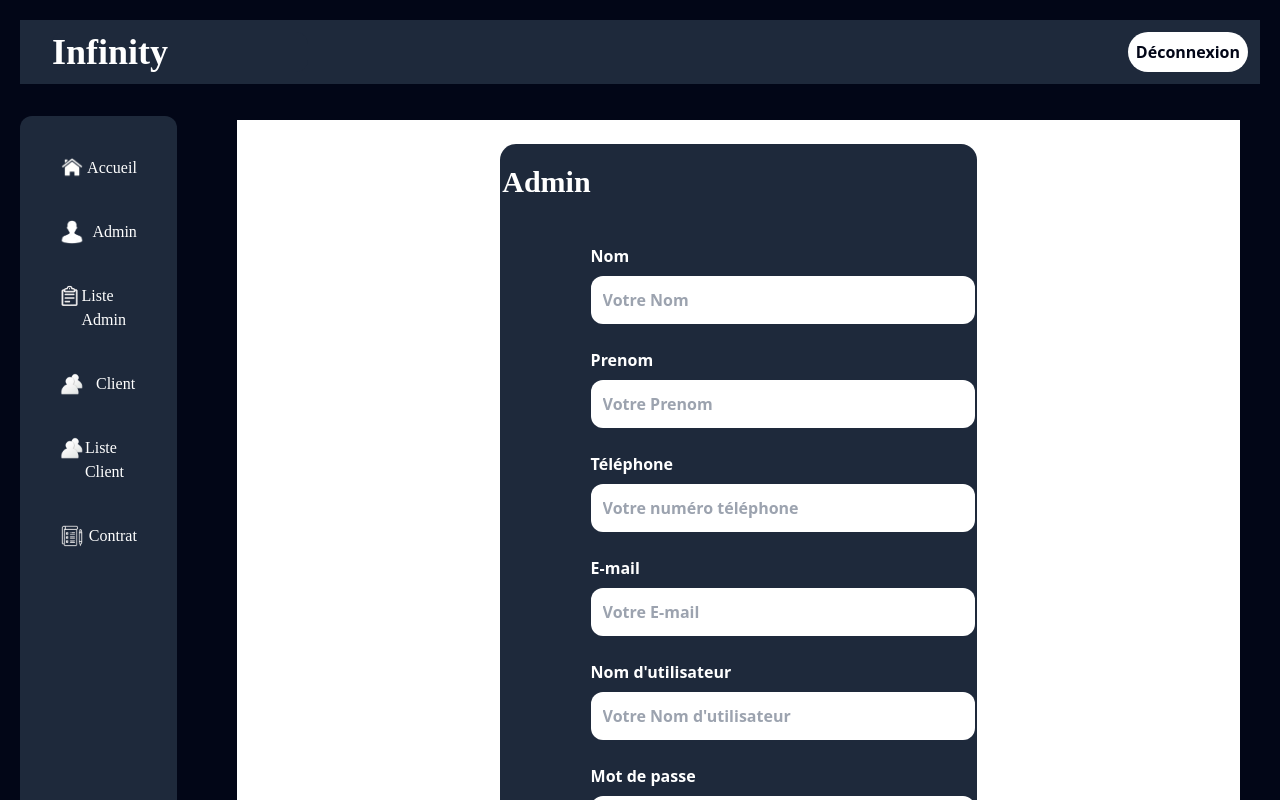
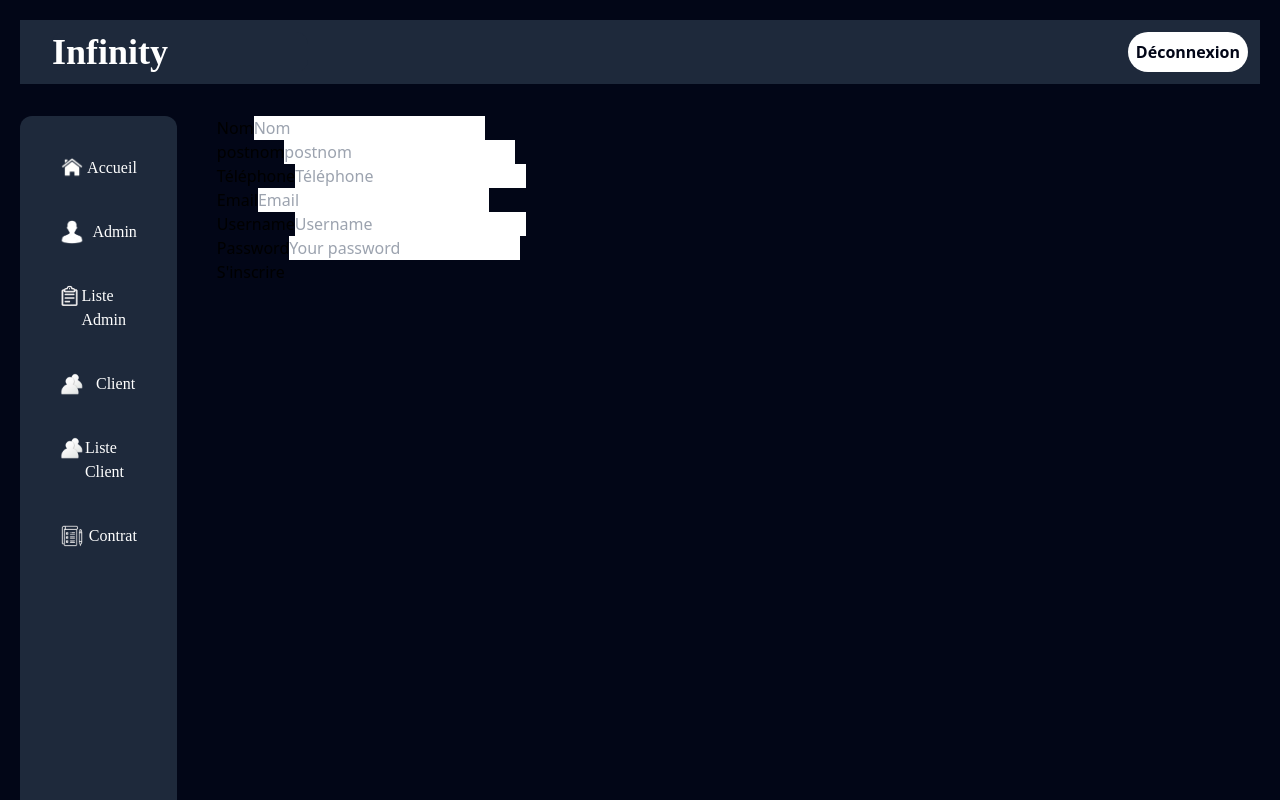
Before and after one commit to Chadrack-Emongo/chacha, a React (Vite) app in the folder client/: page /admin in a window 1280 px wide. Shown: the top 800 px of the page. Built offline with nearby package versions, Linux system fonts and the light colour scheme.

Commit message:
Recupration des Admin dans la base de données et les afficher du coté client

```diff
--- a/client/src/Admin.jsx
+++ b/client/src/Admin.jsx
@@ -1,148 +1,219 @@
-import React, { useState } from 'react';
-import axios from 'axios';
-import Button from './Button';
-import Title from './Title';
-import Form from './Form';
-import Inputlabel from './Inputlabel';
-import Option from './Option';
+import React, { useState } from "react";
+import axios from "axios";
 
 export default function Admin() {
-    const [Nom, setNom] = useState("");
-    const [NomErreur, setNomErreur] = useState("");
-    const [Prenom, setPrenom] = useState("");
-    const [PrenomErreur, setPrenomErreur] = useState("");
-    const [Telephone, setTelephone] = useState("");
-    const [TelephoneErreur, setTelephoneErreur] = useState("");
-    const [Email, setEmail] = useState("");
-    const [EmailErreur, setEmailErreur] = useState("");
-    const [Username, setUsername] = useState("");
-    const [UsernameErreur, setUsernameErreur] = useState("");
-    const [Password, setPassword] = useState("");
-    const [PasswordErreur, setPasswordErreur] = useState("");
+    const [formData, setFormData] = useState({
+        nom: "",
+        postnom: "",
+        telephone: "",
+        email: "",
+        username: "",
+        password: ""
+    });
 
-    const validerNom = () => {
-        const NomRegex = /^([a-zéèçàùïêëîA-ZÉÈÇÀÙÏÊËÎ -]){3,20}$/;
-        if (Nom === "") {
-            setNomErreur('Le nom est requis');
-            return false;
-        } else if (!NomRegex.test(Nom)) {
-            setNomErreur('Le nom ne peut contenir que des lettres');
-            return false;
-        }
-        return true;
+    const handleChange = (e) => {
+        const { name, value } = e.target;
+        setFormData(prevState => ({
+            ...prevState,
+            [name]: value
+        }));
     };
-
-    const validerPrenom = () => {
-        const PrenomRegex = /^([a-zéèçàùïêëîA-ZÉÈÇÀÙÏÊËÎ -]){3,20}$/;
-        if (Prenom === "") {
-            setPrenomErreur('Le prenom est requis');
-        } else if (!PrenomRegex.test(Prenom)) {
-            setPrenomErreur('Le prenom ne peut contenir que des lettres');
-            return false;
-        }
-       return true;
-    };
-
-    const validerEmail = ()=>{
-        const EmailRegex = /^(([^<>()\[\]\\.,;:\s@"]+(\.[^<>()\[\]\\.,;:\s@"]+)*)|(".+"))@((\[[0-9]{1,3}\.[0-9]{1,3}\.[0-9]{1,3}\.[0-9]{1,3}])|(([a-zA-Z\-0-9]+\.)+[a-zA-Z]{2,}))$/;
-        if (Email === "") {
-            setEmailErreur('L\'email est requis');
-            return false;
-        } else if (!EmailRegex.test(Email)) {
-            setEmailErreur('L\'email ne peut contenir que des lettres');
-            return false;
-        }
-        return true;
-    };
-
-    const validerTelephone = ()=>{
-        const TelephoneRegex = /^(080|081|082|084|085|089|090|091|097|098|099)([0-9]){7}$/;
-        if (Telephone === "") {
-            setTelephoneErreur('Le Numero est requis');
-            return false;
-        } else if (!TelephoneRegex.test(Telephone)) {
-            setTelephoneErreur('Le Numero ne peut contenir que des chiffres');
-            return false;
-        }
-        return true;
-    };
-
-    const validerUsername = ()=>{
-        const UsernameRegex = /^[a-zA-Z0-9]{5,20}$/;
-        if (Username === "") {
-            setUsernameErreur('Le nom d\'utilisateur est requis');
-        } else if (!UsernameRegex.test(Username)) {
-            setUsernameErreur('Le nom d\'utilisateur ne peut contenir que des lettres et des chiffres');
-            return false;
-        }
-       return true;
-    };
-
-    const validerPassword = ()=>{
-        const PasswordRegex = /^([a-zéèçàùïêëîA-ZÉÈÇ?ÙÏÊËÎ0-9 -]){3,20}$/;
-        if (Password === "") {
-            setPasswordErreur('Le mot de passe est requis');
-        } else if (!PasswordRegex.test(Password)) {
-            setPasswordErreur('Le mot de passe ne peut contenir que des lettres et des chiffres');
-            return false;
-        }
-       return true;
-    }
-
-    // Ajoutez des fonctions de validation similaires pour les autres champs
 
     const handleSubmit = async (e) => {
         e.preventDefault();
-        if (
-            validerNom() &&
-            validerPrenom() &&
-            validerTelephone() &&
-            validerEmail() &&
-            validerUsername() &&
-            validerPassword()
-        ) {
         try {
-                const response = await axios.post('http://localhost:8002/createAdmin', {
-                    Nom,
-                    Prenom,
-                    Telephone,
-                    Email,
-                    Username,
-                    Password
-                });
-                console.log(response.data);
+            const response = await axios.post("http://localhost:8002/createAdmin", formData);
+            console.log("Utilisateur enregistré avec succès:", response.data);
+            window.location.href = "/";
         } catch (error) {
-                console.error("Une erreur s'est produite lors de l'envoi des données à l'API :", error);
+            console.error("Erreur lors de l'enregistrement de l'utilisateur:", error);
+            if (error.response && error.response.data) {
+                console.error("Détails de l'erreur:", error.response.data);
             }
         }
     };
 
     return (
-        <div className='p-5'>
         <div>
-                <div className='bg-white -mt-4 -mb-10 p-6 flex justify-center'>
-                    <div className='flex justify-center p-5 bg-slate-800 w-2/4 rounded-2xl'>
-                        <div className='flex justify-center mb-10'>
-                            <Title styles="text-white mb-10 font-black font-[lemon] text-3xl" Title="Admin" />
+            <form onSubmit={handleSubmit}>
+                <div>
+                    <label htmlFor="Nom">Nom</label>
+                    <input type="text" name="nom" value={formData.nom} onChange={handleChange} placeholder="Nom" />
                 </div>
-                        <div className='mt-14'>
-                            <Form onSubmit={handleSubmit}>
-                                <Inputlabel span="text-white" style="text-white mt-6 font-bold" value={Nom} onChange={(e) => setNom(e.target.value)} name="Nom" erreur={NomErreur} placeholder="Votre Nom" />
-                                <Inputlabel span="text-white" style="text-white mt-6 font-bold" value={Prenom} onChange={(e) => setPrenom(e.target.value)} erreur={PrenomErreur} name="Prenom" placeholder="Votre Prenom" />
-                                <Inputlabel span="text-white" style="text-white mt-6 font-bold" value={Telephone} onChange={(e) => setTelephone(e.target.value)} erreur={TelephoneErreur} name="Téléphone" placeholder="Votre numéro téléphone" />
-                                <Inputlabel span="text-white" style="text-white mt-6 font-bold" value={Email} onChange={(e) => setEmail(e.target.value)} erreur={EmailErreur} name="E-mail" placeholder="Votre E-mail" />
-                                <Inputlabel span="text-white" style="text-white mt-6 font-bold" value={Username} onChange={(e) => setUsername(e.target.value)} erreur={UsernameErreur} name="Nom d'utilisateur" placeholder="Votre Nom d'utilisateur" />
-                                <Inputlabel span="text-white" style="text-white mt-6 font-bold" value={Password} onChange={(e) => setPassword(e.target.value)} erreur={PasswordErreur} name="Mot de passe" types="password" placeholder="Votre Mot de passe" />
-                                <div className='flex justify-center'>
-                                    <Button styles="text-xl text-slate-950 mt-10 font-black rounded-full w-64 h-12 bg-white border-solid border-2 border-slate-900">
-                                        Ajouter
-                                    </Button>
+                <div>
+                    <label htmlFor="postnom">postnom</label>
+                    <input type="text" name="postnom" value={formData.postnom} onChange={handleChange} placeholder="postnom" />
                 </div>
-                            </Form>
+                <div>
+                    <label htmlFor="Téléphone">Téléphone</label>
+                    <input type="text" name="telephone" value={formData.telephone} onChange={handleChange} placeholder="Téléphone" />
                 </div>
+                <div>
+                    <label htmlFor="Email">Email</label>
+                    <input type="text" name="email" value={formData.email} onChange={handleChange} placeholder="Email" />
                 </div>
+                <div>
+                    <label htmlFor="username">Username</label>
+                    <input type="text" name="username" value={formData.username} onChange={handleChange} placeholder="Username" />
                 </div>
+                <div>
+                    <label htmlFor="password">Password</label>
+                    <input type="password" name="password" value={formData.password} onChange={handleChange} placeholder="Your password" />
                 </div>
+                <div>
+                    <button type="submit">S'inscrire</button>
+                </div>
+            </form>
         </div>
     );
-}
+};
+
+
+// import React, { useState } from 'react';
+// import axios from 'axios';
+// import Button from './Button';
+// import Title from './Title';
+// import Form from './Form';
+// import Inputlabel from './Inputlabel';
+// import Option from './Option';
+
+// export default function Admin() {
+//     const [Nom, setNom] = useState("");
+//     const [NomErreur, setNomErreur] = useState("");
+//     const [postnom, setPrenom] = useState("");
+//     const [PrenomErreur, setPrenomErreur] = useState("");
+//     const [Telephone, setTelephone] = useState("");
+//     const [TelephoneErreur, setTelephoneErreur] = useState("");
+//     const [Email, setEmail] = useState("");
+//     const [EmailErreur, setEmailErreur] = useState("");
+//     const [Username, setUsername] = useState("");
+//     const [UsernameErreur, setUsernameErreur] = useState("");
+//     const [Password, setPassword] = useState("");
+//     const [PasswordErreur, setPasswordErreur] = useState("");
+
+//     const validerNom = () => {
+//         const NomRegex = /^([a-zéèçàùïêëîA-ZÉÈÇÀÙÏÊËÎ -]){3,20}$/;
+//         if (Nom === "") {
+//             setNomErreur('Le nom est requis');
+//             return false;
+//         } else if (!NomRegex.test(Nom)) {
+//             setNomErreur('Le nom ne peut contenir que des lettres');
+//             return false;
+//         }
+//         return true;
+//     };
+
+//     const validerPrenom = () => {
+//         const PrenomRegex = /^([a-zéèçàùïêëîA-ZÉÈÇÀÙÏÊËÎ -]){3,20}$/;
+//         if (postnom === "") {
+//             setPrenomErreur('Le prenom est requis');
+//         } else if (!PrenomRegex.test(postnom)) {
+//             setPrenomErreur('Le prenom ne peut contenir que des lettres');
+//             return false;
+//         }
+//        return true;
+//     };
+
+//     const validerEmail = ()=>{
+//         const EmailRegex = /^(([^<>()\[\]\\.,;:\s@"]+(\.[^<>()\[\]\\.,;:\s@"]+)*)|(".+"))@((\[[0-9]{1,3}\.[0-9]{1,3}\.[0-9]{1,3}\.[0-9]{1,3}])|(([a-zA-Z\-0-9]+\.)+[a-zA-Z]{2,}))$/;
+//         if (Email === "") {
+//             setEmailErreur('L\'email est requis');
+//             return false;
+//         } else if (!EmailRegex.test(Email)) {
+//             setEmailErreur('L\'email ne peut contenir que des lettres');
+//             return false;
+//         }
+//         return true;
+//     };
+
+//     const validerTelephone = ()=>{
+//         const TelephoneRegex = /^(080|081|082|084|085|089|090|091|097|098|099)([0-9]){7}$/;
+//         if (Telephone === "") {
+//             setTelephoneErreur('Le Numero est requis');
+//             return false;
+//         } else if (!TelephoneRegex.test(Telephone)) {
+//             setTelephoneErreur('Le Numero ne peut contenir que des chiffres');
+//             return false;
+//         }
+//         return true;
+//     };
+
+//     const validerUsername = ()=>{
+//         const UsernameRegex = /^[a-zA-Z0-9]{5,20}$/;
+//         if (Username === "") {
+//             setUsernameErreur('Le nom d\'utilisateur est requis');
+//         } else if (!UsernameRegex.test(Username)) {
+//             setUsernameErreur('Le nom d\'utilisateur ne peut contenir que des lettres et des chiffres');
+//             return false;
+//         }
+//        return true;
+//     };
+
+//     const validerPassword = ()=>{
+//         const PasswordRegex = /^([a-zéèçàùïêëîA-ZÉÈÇ?ÙÏÊËÎ0-9 -]){3,20}$/;
+//         if (Password === "") {
+//             setPasswordErreur('Le mot de passe est requis');
+//         } else if (!PasswordRegex.test(Password)) {
+//             setPasswordErreur('Le mot de passe ne peut contenir que des lettres et des chiffres');
+//             return false;
+//         }
+//        return true;
+//     }
+
+//     // Ajoutez des fonctions de validation similaires pour les autres champs
+
+//     const handleSubmit = async (e) => {
+//         e.preventDefault();
+//         if (
+//             validerNom() &&
+//             validerPrenom() &&
+//             validerTelephone() &&
+//             validerEmail() &&
+//             validerUsername() &&
+//             validerPassword()
+//         ) {
+//             try {
+//                 const response = await axios.post('http://localhost:8002/createAdmin', {
+//                     Nom,
+//                     postnom,
+//                     Telephone,
+//                     Email,
+//                     Username,
+//                     Password
+//                 });
+//                 console.log(response.data);
+//             } catch (error) {
+//                 console.error("Une erreur s'est produite lors de l'envoi des données à l'API :", error);
+//             }
+//         }
+//     };
+
+//     return (
+//         <div className='p-5'>
+//             <div>
+//                 <div className='bg-white -mt-4 -mb-10 p-6 flex justify-center'>
+//                     <div className='flex justify-center p-5 bg-slate-800 w-2/4 rounded-2xl'>
+//                         <div className='flex justify-center mb-10'>
+//                             <Title styles="text-white mb-10 font-black font-[lemon] text-3xl" Title="Admin" />
+//                         </div>
+//                         <div className='mt-14'>
+//                             <Form onSubmit={handleSubmit}>
+//                                 <Inputlabel span="text-white" style="text-white mt-6 font-bold" value={Nom} onChange={(e) => setNom(e.target.value)} name="Nom" erreur={NomErreur} placeholder="Votre Nom" />
+//                                 <Inputlabel span="text-white" style="text-white mt-6 font-bold" value={postnom} onChange={(e) => setPrenom(e.target.value)} erreur={PrenomErreur} name="postnom" placeholder="Votre postnom" />
+//                                 <Inputlabel span="text-white" style="text-white mt-6 font-bold" value={Telephone} onChange={(e) => setTelephone(e.target.value)} erreur={TelephoneErreur} name="Téléphone" placeholder="Votre numéro téléphone" />
+//                                 <Inputlabel span="text-white" style="text-white mt-6 font-bold" value={Email} onChange={(e) => setEmail(e.target.value)} erreur={EmailErreur} name="E-mail" placeholder="Votre E-mail" />
+//                                 <Inputlabel span="text-white" style="text-white mt-6 font-bold" value={Username} onChange={(e) => setUsername(e.target.value)} erreur={UsernameErreur} name="Nom d'utilisateur" placeholder="Votre Nom d'utilisateur" />
+//                                 <Inputlabel span="text-white" style="text-white mt-6 font-bold" value={Password} onChange={(e) => setPassword(e.target.value)} erreur={PasswordErreur} name="Mot de passe" types="password" placeholder="Votre Mot de passe" />
+//                                 <div className='flex justify-center'>
+//                                     <Button styles="text-xl text-slate-950 mt-10 font-black rounded-full w-64 h-12 bg-white border-solid border-2 border-slate-900">
+//                                         Ajouter
+//                                     </Button>
+//                                 </div>
+//                             </Form>
+//                         </div>
+//                     </div>
+//                 </div>
+//             </div>
+//         </div>
+//     );
+// }
--- a/client/src/ListeAdmin.jsx
+++ b/client/src/ListeAdmin.jsx
@@ -1,9 +1,19 @@
-import React from 'react'
+import React, { useEffect, useState } from 'react'
 import Title from './Title'
 import Button from './Button'
 import Option from './Option'
+import axios from 'axios'
 
 export default function ListeAdmin() {
+  const [admin, setAdmin] = useState([])
+  let [numero,setNumero]= useState(1)
+  useEffect(() => {
+    axios.get('http://localhost:8002/readAdmin')
+      .then(response => {
+        setAdmin(response.data);
+      })
+  }, ['admin','numero']);
+
   return (
     <div className='p-5 -ml-5'>
       <div>
@@ -11,6 +21,28 @@ export default function ListeAdmin() {
           <div className='font-[lemon] text-2xl text-slate-950 mb-5 '>
             <Title Title="La liste des Admins" />
           </div>
+          <table>
+            <thead>
+              <tr>
+                <th>N°</th>
+                <th>Nom</th>
+                <th>Post-Nom</th>
+                <th>Téléphone</th>
+                <th>E-mail</th>
+              </tr>
+            </thead>
+            <tbody>
+              {admin.map((admin) => (
+                <tr key={admin.id_admin}>
+                  <td>{numero++}</td>
+                  <td>{admin.nom}</td>
+                  <td>{admin.postnom}</td>
+                  <td>{admin.telephone}</td>
+                  <td>{admin.email}</td>
+                </tr>))
+              }
+            </tbody>
+          </table>
         </div>
       </div>
     </div>
--- a/client/src/ListeClient.jsx
+++ b/client/src/ListeClient.jsx
@@ -1,19 +1,48 @@
-import React from 'react'
+import React, { useEffect, useState } from 'react'
 import Title from './Title'
 import Button from './Button'
 import Option from './Option'
-import Form from './Form'
-import Inputlabel from './Inputlabel'
+import axios from 'axios'
 
+export default function ListeAdmin() {
+  const [admin, setAdmin] = useState([])
+  let [numero,setNumero]= useState(1)
+  useEffect(() => {
+    axios.get('http://localhost:8002/readAdmin')
+      .then(response => {
+        setAdmin(response.data);
+      })
+  }, ['admin','numero']);
 
-export default function ListeClient() {
   return (
     <div className='p-5 -ml-5'>
       <div>
         <div className='bg-white -mt-4 -mb-10 p-6 flex justify-center'>
-          <div className='font-[lemon] text-2xl text-slate-950 mb-5 '>
-            <Title Title="La liste des clients" />
+          <div className='font-[lemon] text-xl text-slate-950 mb-5 '>
+            <Title Title="La liste des Admins" />
           </div>
+          <table>
+            <thead>
+              <tr className='w-full'>
+                <th className='text-blue-300 w-10 border border-solid border-2 border-indigo-600 '>N°</th>
+                <th className='text-red-200'>Nom</th>
+                <th>Post-Nom</th>
+                <th>Téléphone</th>
+                <th>E-mail</th>
+              </tr>
+            </thead>
+            <tbody>
+              {admin.map((admin) => (
+                <tr key={admin.id_admin}>
+                  <td>{numero++}</td>
+                  <td>{admin.nom}</td>
+                  <td>{admin.postnom}</td>
+                  <td>{admin.telephone}</td>
+                  <td>{admin.email}</td>
+                </tr>))
+              }
+            </tbody>
+          </table>
         </div>
       </div>
     </div>
```
Lines whose indentation alone changed are shown as unchanged.
